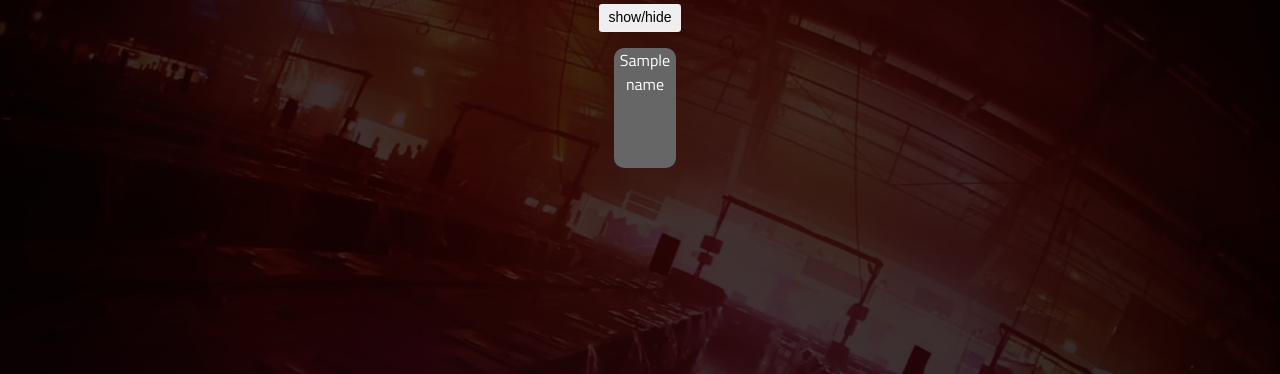
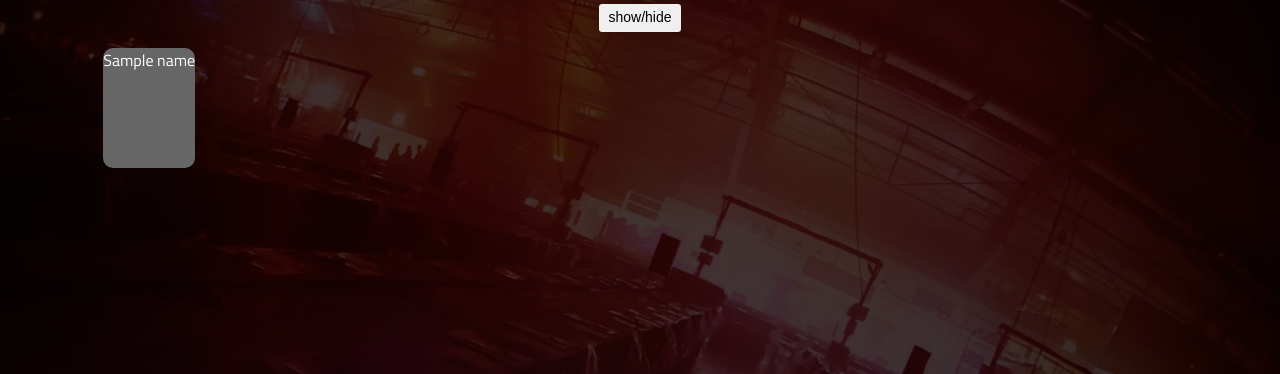
Before and after one commit to dhtech/portal, a Flask app: template app/templates/purltal.html in a window 1280 px wide. Shown: the part 46-420 px from the top of the page. Run offline with Flask 2, Linux system fonts and the light colour scheme; the template is opened without the code that fills it: most values are stand-ins (such as "Sample title", 1, 10 or a date in 2020); some libraries are stand-ins or nearby versions.

Commit message:
Updating grid

```diff
--- a/app/static/css/style.css
+++ b/app/static/css/style.css
@@ -27,13 +27,13 @@ body{
   color: #fff;
   text-decoration: none;
   text-align:center;
-  width:100%;
+  /*width:100%;*/
   margin:5px;
   -webkit-box-sizing: border-box; /* Safari/Chrome, other WebKit */
   -moz-box-sizing: border-box;    /* Firefox, other Gecko */
   box-sizing: border-box;         /* Opera/IE 8+ */
   height: 120px;
-  min-width: 100%;
+  /*min-width: 100%;*/
   background-color: #666;
 }
 #menu .grafana{
@@ -74,7 +74,7 @@ body{
 }
 #menu a.dhcpinfo{
   background: #f69 url('https://www.multapplied.net/wp-content/uploads/2011/05/features-DHCP.png') no-repeat center center;
-  background-size: 40px 40px;
+  background-size: 60px 60px;
 }
 #menu a.puppet{
   background: #444 url('https://pluralsight.imgix.net/paths/path-icons/puppet-4309c63760.png') no-repeat center center;
@@ -86,7 +86,7 @@ body{
 }
 #menu a.dnsstat{
   background: #63c url('https://cdn.servicepilot.com/images/integration/dns.png') no-repeat center center;
-  background-size: 40px 40px;
+  background-size: 60px 60px;
 }
 #menu a.tele{
   background: #699 url('http://image0.flaticon.com/icons/svg/114/114333.svg') no-repeat center center;
--- a/app/templates/purltal.html
+++ b/app/templates/purltal.html
@@ -53,7 +53,7 @@
             <div class="row justify-content-center">
               {% for subkategori in data[kategori]|sort %}
                 {% for lank in data[kategori][subkategori] %}
-                  <div id="menu" class="{{ kategori }} col-sm-2 col-md-2 col-lg-1 col-xl-1">
+                  <div id="menu" class="{{ kategori }} col">
                     <a class="{{ lank['name'] }}" href="{{ lank['link'] }}" alt="{{ lank['name'] }}" style="">{{ lank['name'] }}</a>
                   </div>
                 {% endfor %}
```
